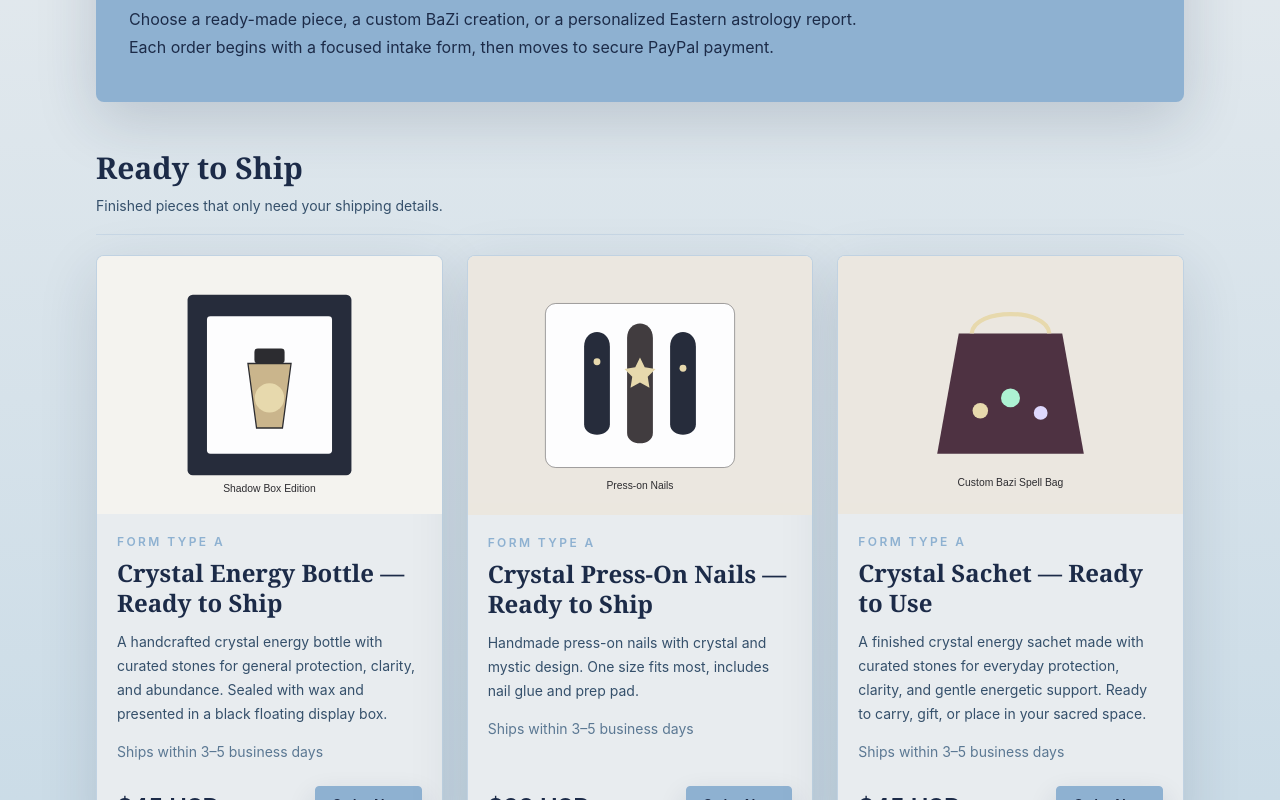
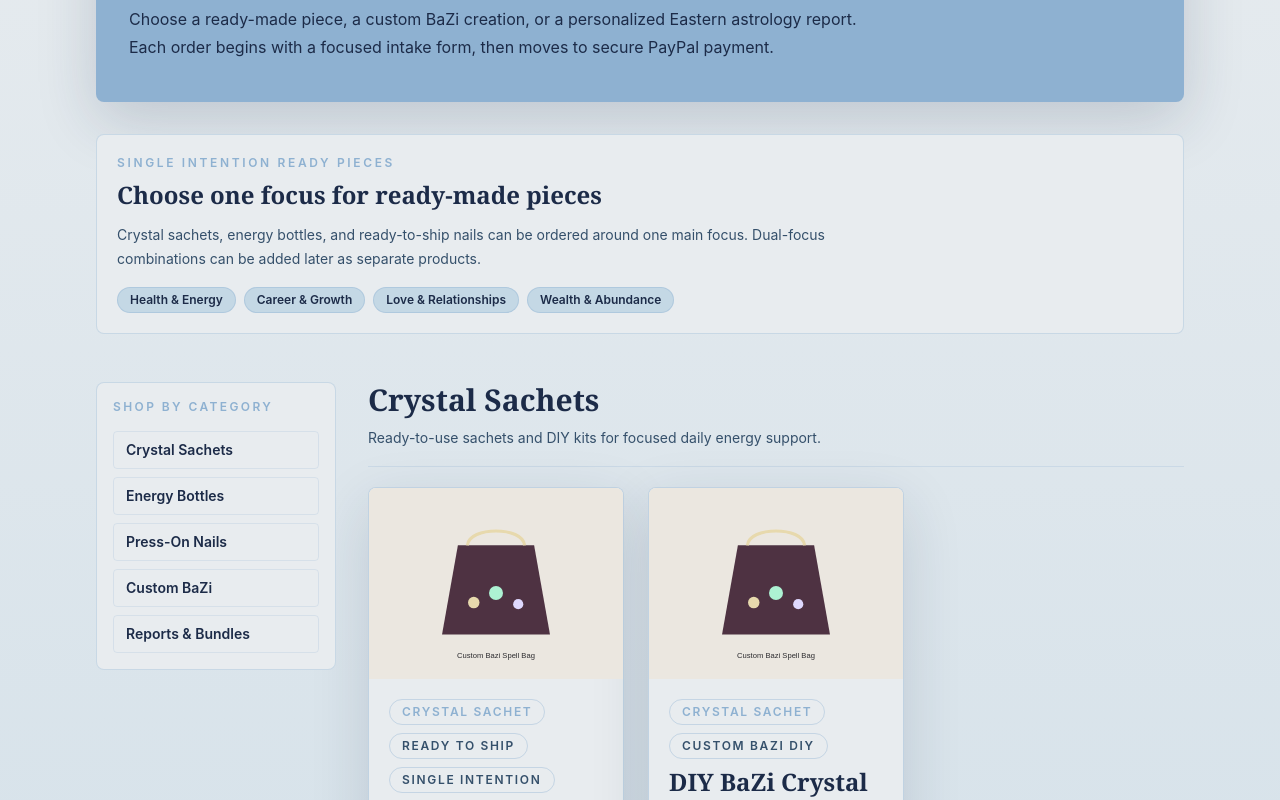
Before and after one commit to vesper-cosmic/vesper-cosmic, a Next.js app: page /shop in a window 1280 px wide. Shown: the part 260-1060 px from the top of the page. Built offline with nearby package versions, Linux system fonts and the light colour scheme.

Commit message:
Add category sidebar and single intention ordering

```diff
--- a/app/shop/page.js
+++ b/app/shop/page.js
@@ -1,5 +1,9 @@
 import ShopProductCard from "@/components/shop/ShopProductCard";
-import { productSections, products } from "@/data/products";
+import {
+  productCategories,
+  products,
+  singleIntentionOptions,
+} from "@/data/products";
 
 export const metadata = {
   title: "Shop | Vesper Cosmic",
@@ -25,20 +29,66 @@ export default function ShopPage() {
           </p>
         </div>
 
-        <div className="mt-12 space-y-14">
-          {productSections.map((section) => {
+        <section className="mt-8 rounded-lg border border-[#8EB1D1]/35 bg-[#E8ECEF] p-5">
+          <p className="text-xs font-semibold uppercase tracking-[0.22em] text-[#8EB1D1]">
+            Single Intention Ready Pieces
+          </p>
+          <h2 className="mt-2 text-2xl font-semibold text-[#1C2B48]">
+            Choose one focus for ready-made pieces
+          </h2>
+          <p className="mt-3 max-w-3xl text-sm leading-6 text-[#35506B]">
+            Crystal sachets, energy bottles, and ready-to-ship nails can be
+            ordered around one main focus. Dual-focus combinations can be added
+            later as separate products.
+          </p>
+          <div className="mt-4 flex flex-wrap gap-2">
+            {singleIntentionOptions.map((option) => (
+              <span
+                key={option}
+                className="rounded-full border border-[#8EB1D1]/40 bg-[#C4D8E5] px-3 py-1 text-xs font-semibold text-[#1C2B48]"
+              >
+                {option}
+              </span>
+            ))}
+          </div>
+        </section>
+
+        <div className="mt-12 grid gap-8 lg:grid-cols-[240px_1fr] lg:items-start">
+          <aside className="rounded-lg border border-[#8EB1D1]/35 bg-[#E8ECEF] p-4 lg:sticky lg:top-6">
+            <p className="text-xs font-semibold uppercase tracking-[0.2em] text-[#8EB1D1]">
+              Shop by Category
+            </p>
+            <nav className="mt-4 grid gap-2">
+              {productCategories.map((category) => (
+                <a
+                  key={category.id}
+                  href={`#${category.id}`}
+                  className="rounded border border-[#8EB1D1]/20 px-3 py-2 text-sm font-semibold text-[#1C2B48] transition hover:border-[#8EB1D1] hover:bg-[#C4D8E5]"
+                >
+                  {category.title}
+                </a>
+              ))}
+            </nav>
+          </aside>
+
+          <div className="space-y-14">
+            {productCategories.map((category) => {
               const sectionProducts = products.filter(
-              (product) => product.section === section.id
+                (product) => product.category === category.id
               );
 
               return (
-              <section key={section.id}>
+                <section
+                  key={category.id}
+                  id={category.id}
+                  className="scroll-mt-8"
+                >
                   <div className="mb-5 border-b border-[#8EB1D1]/25 pb-4">
                     <h2 className="text-3xl font-semibold text-[#1C2B48]">
-                    {section.title}
+                      {category.title}
                     </h2>
                     <p className="mt-2 text-sm leading-6 text-[#35506B]">
-                    {section.description}
+                      {category.description}
                     </p>
                   </div>
                   <div className="grid gap-6 md:grid-cols-2 lg:grid-cols-3">
@@ -50,6 +100,7 @@ export default function ShopPage() {
               );
             })}
           </div>
+        </div>
       </section>
     </main>
   );
--- a/components/CheckoutReview.jsx
+++ b/components/CheckoutReview.jsx
@@ -81,6 +81,9 @@ export default function CheckoutReview() {
         <dl className="mt-5 grid gap-4 text-sm">
           <SummaryRow label="Name" value={order.fullName} />
           <SummaryRow label="Email" value={order.email} />
+          {order.readyIntention ? (
+            <SummaryRow label="Single Intention" value={order.readyIntention} />
+          ) : null}
           {order.requiresBirthData ? (
             <>
               <SummaryRow label="Birth Date" value={order.birthDate} />
--- a/components/forms/OrderIntakeForm.jsx
+++ b/components/forms/OrderIntakeForm.jsx
@@ -12,6 +12,7 @@ import {
   nailLengths,
   nailShapes,
   nailSizeKeys,
+  singleIntentionOptions,
   stylePreferences,
 } from "@/lib/formOptions";
 import NailShapeIcon from "@/components/forms/NailShapeIcon";
@@ -26,6 +27,7 @@ const baseForm = {
   birthLocation: "",
   baziIntention: "",
   digitalCuriosityArea: "",
+  readyIntention: "",
   specificIntentions: "",
   address: emptyAddress(),
   nailMeasurements: emptyNailMeasurements(),
@@ -90,6 +92,10 @@ export default function OrderIntakeForm({ product }) {
 
     if (!form.fullName.trim()) nextErrors.fullName = "Full name is required.";
     if (!emailPattern.test(form.email)) nextErrors.email = "Enter a valid email.";
+
+    if (product.intentionType === "single" && !form.readyIntention) {
+      nextErrors.readyIntention = "Select one intention for this piece.";
+    }
 
     if (product.requiresBirthData) {
       if (!form.birthDate) nextErrors.birthDate = "Date of birth is required.";
@@ -210,6 +216,15 @@ export default function OrderIntakeForm({ product }) {
         </Field>
       </FormPanel>
 
+      {product.intentionType === "single" ? (
+        <SingleIntentionFields
+          form={form}
+          product={product}
+          errors={errors}
+          updateField={updateField}
+        />
+      ) : null}
+
       {product.requiresBirthData ? (
         <BirthDataFields
           form={form}
@@ -248,6 +263,35 @@ export default function OrderIntakeForm({ product }) {
         {isSubmitting ? "Preparing Checkout..." : "Continue to Review & Pay"}
       </button>
     </form>
+  );
+}
+
+function SingleIntentionFields({ form, product, errors, updateField }) {
+  const options = product.availableIntentions || singleIntentionOptions;
+
+  return (
+    <FormPanel title="Single Intention">
+      <Field
+        label="Choose one focus for this piece"
+        error={errors.readyIntention}
+        hint="This ready-made piece will be selected or prepared around one main intention. Dual-focus combinations can be added later as separate products."
+      >
+        <select
+          name="readyIntention"
+          value={form.readyIntention}
+          onChange={updateField}
+          required
+          className={inputClass}
+        >
+          <option value="">Select one</option>
+          {options.map((option) => (
+            <option key={option} value={option}>
+              {option}
+            </option>
+          ))}
+        </select>
+      </Field>
+    </FormPanel>
   );
 }
 
--- a/components/shop/ShopProductCard.jsx
+++ b/components/shop/ShopProductCard.jsx
@@ -17,15 +17,30 @@ export default function ShopProductCard({ product }) {
       </div>
 
       <div className="flex flex-1 flex-col p-5">
-        <p className="text-xs font-semibold uppercase tracking-[0.2em] text-[#8EB1D1]">
-          Form Type {product.formType}
-        </p>
+        <div className="flex flex-wrap gap-2">
+          <span className="rounded-full border border-[#8EB1D1]/40 px-3 py-1 text-xs font-semibold uppercase tracking-[0.14em] text-[#8EB1D1]">
+            {product.categoryLabel}
+          </span>
+          <span className="rounded-full border border-[#8EB1D1]/40 px-3 py-1 text-xs font-semibold uppercase tracking-[0.14em] text-[#35506B]">
+            {product.fulfillmentMode}
+          </span>
+          {product.intentionType === "single" ? (
+            <span className="rounded-full border border-[#8EB1D1]/40 px-3 py-1 text-xs font-semibold uppercase tracking-[0.14em] text-[#35506B]">
+              Single Intention
+            </span>
+          ) : null}
+        </div>
         <h3 className="mt-2 text-2xl font-semibold leading-tight text-[#1C2B48]">
           {product.name}
         </h3>
         <p className="mt-3 text-sm leading-6 text-[#35506B]">
           {product.description}
         </p>
+        {product.availableIntentions?.length ? (
+          <p className="mt-3 text-xs font-semibold uppercase tracking-[0.16em] text-[#5B7893]">
+            Focus: {product.availableIntentions.join(" / ")}
+          </p>
+        ) : null}
         {product.includes ? (
           <p className="mt-3 text-sm leading-6 text-[#1C2B48]">
             Includes: {product.includes}
--- a/data/products.js
+++ b/data/products.js
@@ -18,12 +18,57 @@ export const productSections = [
   },
 ];
 
+export const productCategories = [
+  {
+    id: "crystal-sachets",
+    title: "Crystal Sachets",
+    description:
+      "Ready-to-use sachets and DIY kits for focused daily energy support.",
+  },
+  {
+    id: "energy-bottles",
+    title: "Energy Bottles",
+    description:
+      "Crystal energy bottles for altars, desks, bedside rituals, and display.",
+  },
+  {
+    id: "press-on-nails",
+    title: "Press-On Nails",
+    description:
+      "Wearable crystal-inspired nail art, from ready-made sets to custom BaZi designs.",
+  },
+  {
+    id: "custom-bazi",
+    title: "Custom BaZi",
+    description:
+      "Personalized pieces guided by birth data, elemental balance, and intention.",
+  },
+  {
+    id: "reports-bundles",
+    title: "Reports & Bundles",
+    description:
+      "Digital astrology reports and complete sets for deeper energetic alignment.",
+  },
+];
+
+export const singleIntentionOptions = [
+  "Health & Energy",
+  "Career & Growth",
+  "Love & Relationships",
+  "Wealth & Abundance",
+];
+
 export const products = [
   {
     id: "crystal-energy-bottle-ready",
     slug: "crystal-energy-bottle-ready",
     name: "Crystal Energy Bottle — Ready to Ship",
     section: "ready-to-ship",
+    category: "energy-bottles",
+    categoryLabel: "Energy Bottle",
+    fulfillmentMode: "Ready to Ship",
+    intentionType: "single",
+    availableIntentions: singleIntentionOptions,
     formType: "A",
     productKind: "Physical",
     price: 45,
@@ -46,6 +91,11 @@ export const products = [
     slug: "press-on-nails-ready",
     name: "Crystal Press-On Nails — Ready to Ship",
     section: "ready-to-ship",
+    category: "press-on-nails",
+    categoryLabel: "Press-On Nails",
+    fulfillmentMode: "Ready to Ship",
+    intentionType: "single",
+    availableIntentions: singleIntentionOptions,
     formType: "A",
     productKind: "Physical",
     price: 38,
@@ -70,6 +120,11 @@ export const products = [
     slug: "crystal-sachet-ready",
     name: "Crystal Sachet — Ready to Use",
     section: "ready-to-ship",
+    category: "crystal-sachets",
+    categoryLabel: "Crystal Sachet",
+    fulfillmentMode: "Ready to Ship",
+    intentionType: "single",
+    availableIntentions: singleIntentionOptions,
     formType: "A",
     productKind: "Physical",
     price: 45,
@@ -92,6 +147,10 @@ export const products = [
     slug: "crystal-energy-bottle-custom",
     name: "BaZi Crystal Energy Bottle — Custom",
     section: "custom-bazi",
+    category: "custom-bazi",
+    categoryLabel: "Custom BaZi",
+    fulfillmentMode: "Custom BaZi",
+    intentionType: "custom",
     formType: "B",
     productKind: "Physical",
     price: 65,
@@ -114,6 +173,10 @@ export const products = [
     slug: "press-on-nails-custom",
     name: "Custom BaZi Crystal Press-On Nails",
     section: "custom-bazi",
+    category: "custom-bazi",
+    categoryLabel: "Custom BaZi",
+    fulfillmentMode: "Custom BaZi",
+    intentionType: "custom",
     formType: "B",
     productKind: "Physical",
     price: 58,
@@ -138,6 +201,10 @@ export const products = [
     slug: "astrology-report",
     name: "Eastern Astrology Report",
     section: "digital-bundles",
+    category: "reports-bundles",
+    categoryLabel: "Astrology Report",
+    fulfillmentMode: "Digital",
+    intentionType: "custom",
     formType: "C",
     productKind: "Digital",
     price: 55,
@@ -160,6 +227,10 @@ export const products = [
     slug: "crystal-sachet-kit",
     name: "DIY BaZi Crystal Sachet Kit",
     section: "digital-bundles",
+    category: "crystal-sachets",
+    categoryLabel: "Crystal Sachet",
+    fulfillmentMode: "Custom BaZi DIY",
+    intentionType: "custom",
     formType: "B",
     productKind: "Physical",
     price: 38,
@@ -182,6 +253,10 @@ export const products = [
     slug: "complete-bazi-set",
     name: "The Complete BaZi Energy Set",
     section: "digital-bundles",
+    category: "reports-bundles",
+    categoryLabel: "Bundle",
+    fulfillmentMode: "Bundle",
+    intentionType: "custom",
     formType: "B+C",
     productKind: "Bundle",
     price: 130,
```
Also changed, not shown: lib/formOptions.js (+7 -0 lines), lib/orderServer.js. Lines whose indentation alone changed are shown as unchanged.
